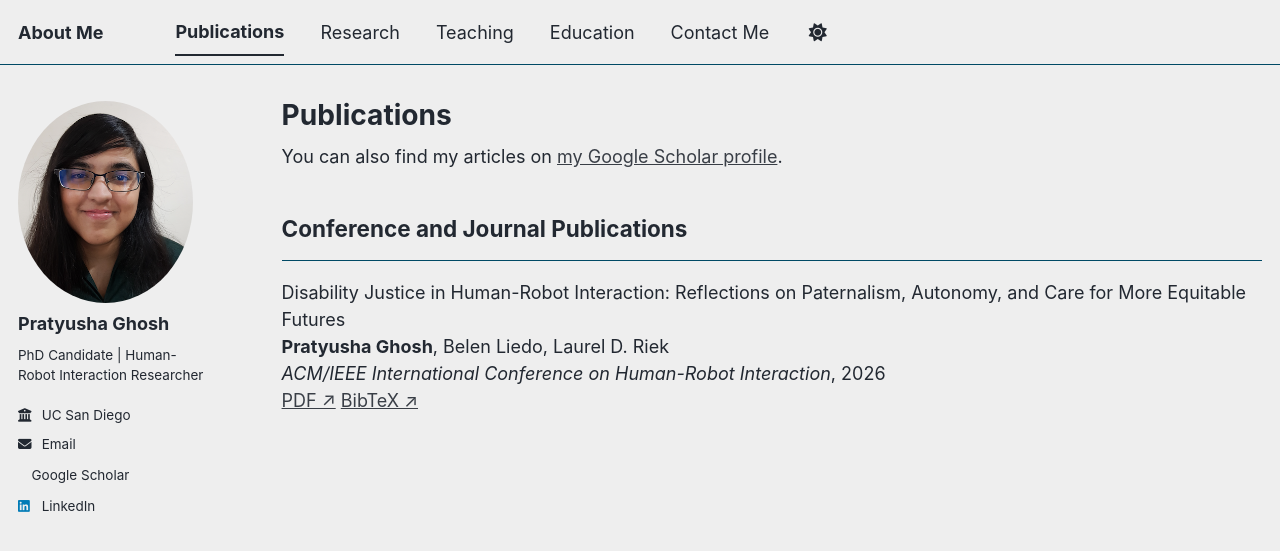
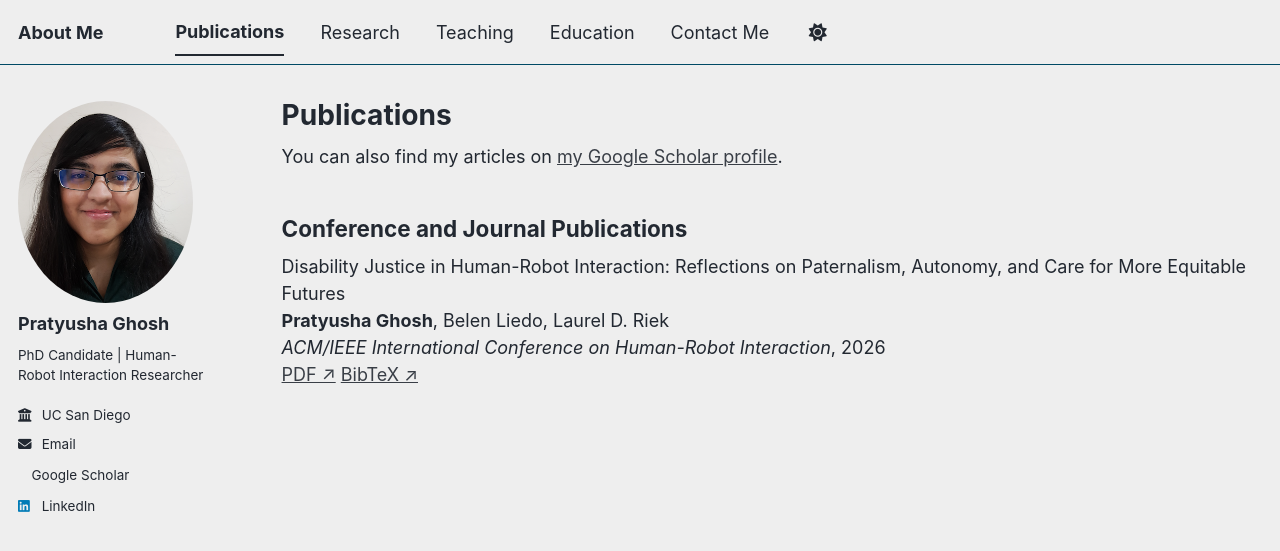
Before and after one commit to pratyusha-g/pratyusha-g.github.io, a Jekyll site: the page built from _pages/publications.html, in a window 1280 px wide. Shown: the top 551 px of the page. Built offline with Jekyll 4.4.1, drawn with Linux system fonts in a browser that asks for light colours; a style sheet for code colours, icons or effects is not loaded.

Commit message:
Update publications.html

```diff
--- a/_pages/publications.html
+++ b/_pages/publications.html
@@ -20,7 +20,9 @@ author_profile: true
         {% continue %}
       {% endif %}
       {% unless title_shown %}
-        <h2>{{ category[1].title }}</h2><hr />
+        <h2 class="publication-section-heading">
+            {{ category[1].title }}
+        </h2>
         {% assign title_shown = true %}
       {% endunless %}
       {% include publication-single.html %}
```
